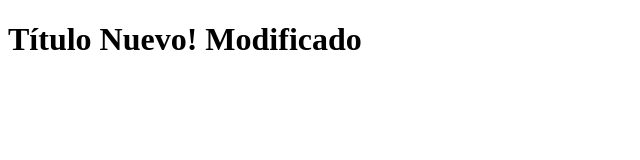
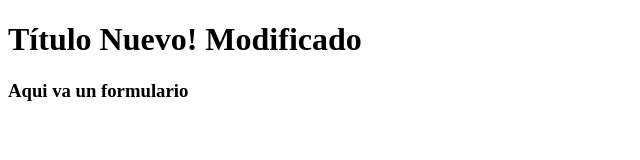
Before and after one commit to KevinMaxi98/hello-world-git, a plain HTML site: page index.html in a window 1280 px wide. Shown: the whole page, without its empty margins (0-640 px from the left). Drawn offline with Linux system fonts and the light colour scheme.

Commit message:
Se agrego un formulario

```diff
--- a/index.html
+++ b/index.html
@@ -9,5 +9,7 @@
     <h1>
         Título Nuevo! Modificado
     </h1>
+
+    <h3>Aqui va un formulario</h3>
 </body>
 </html>
```
